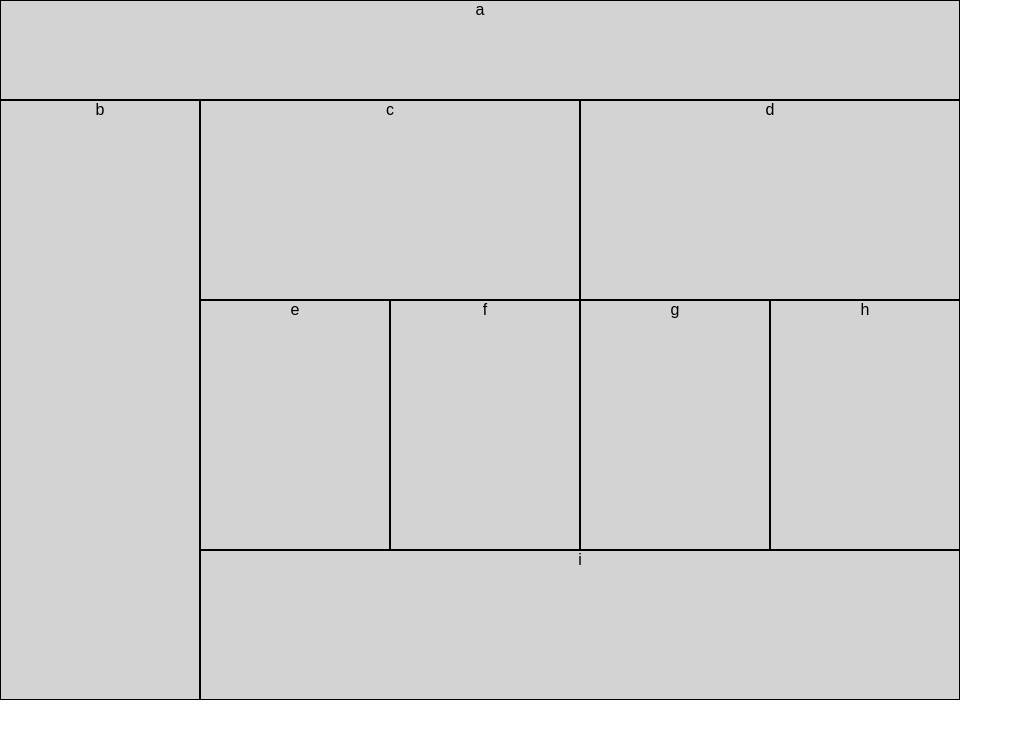
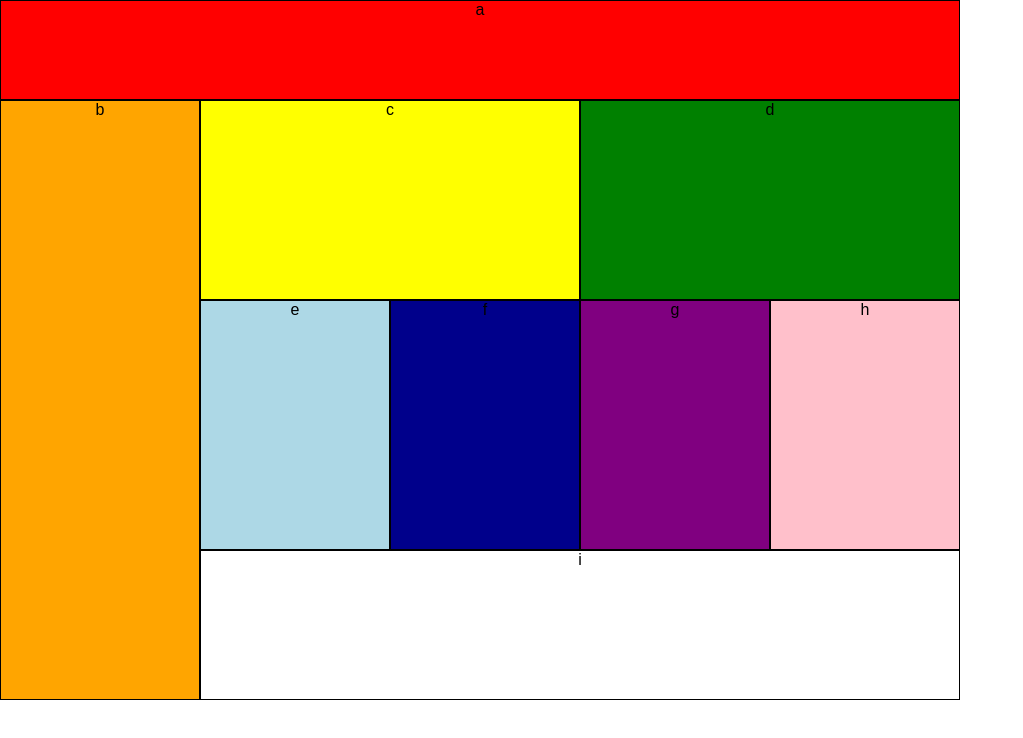
Before and after one commit to madelinepet/ui-challenge-1, a plain HTML site: page index.html in a window 1280 px wide. Shown: the whole page, without its empty margins (0-1023 px from the left). Drawn offline with Linux system fonts and the light colour scheme.

Commit message:
I added fun colors!

```diff
--- a/css/modules.css
+++ b/css/modules.css
@@ -3,18 +3,38 @@ main{
 }
 #a{
   height:75px;
+  background: red;
 }
 #b{
   height: 100px;
+  background: orange;
+}
+#c{
+  background: yellow;
+}
+#d{
+  background: green;
 }
 #c, #d{
   width: 100%;
   height: 125px;
 }
+#e{
+  background: lightblue;
+}
+#f{
+  background: darkblue;
+}
 #e, #f{
   width: 50%;
   height: 250px;
   float: left;
+}
+#g{
+  background: purple;
+}
+#h{
+  background: pink;
 }
 #g, #h{
   width: 50%;
@@ -25,7 +45,7 @@ main{
 #footer{
   float: left;
   border: 1px solid black;
-  background: lightgrey;
+  background: white;
   width: 100%;
   height:80px;
 }
```
